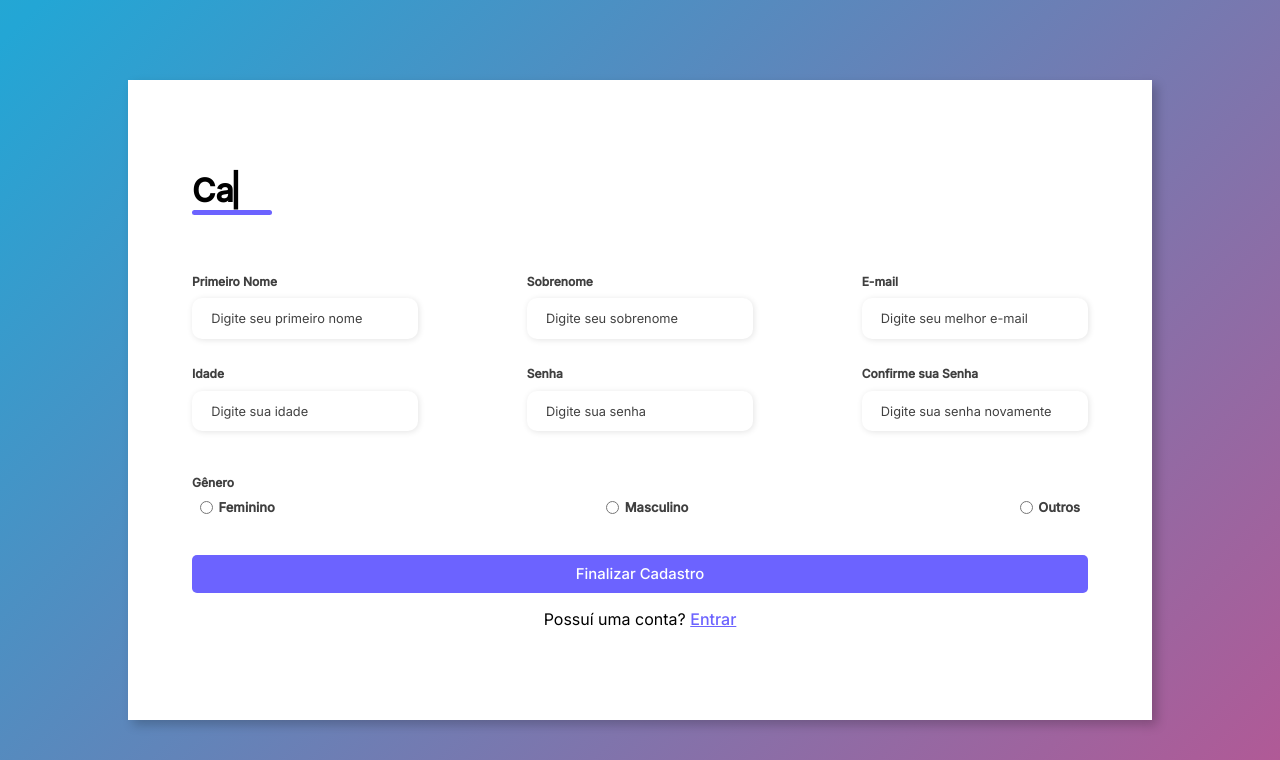
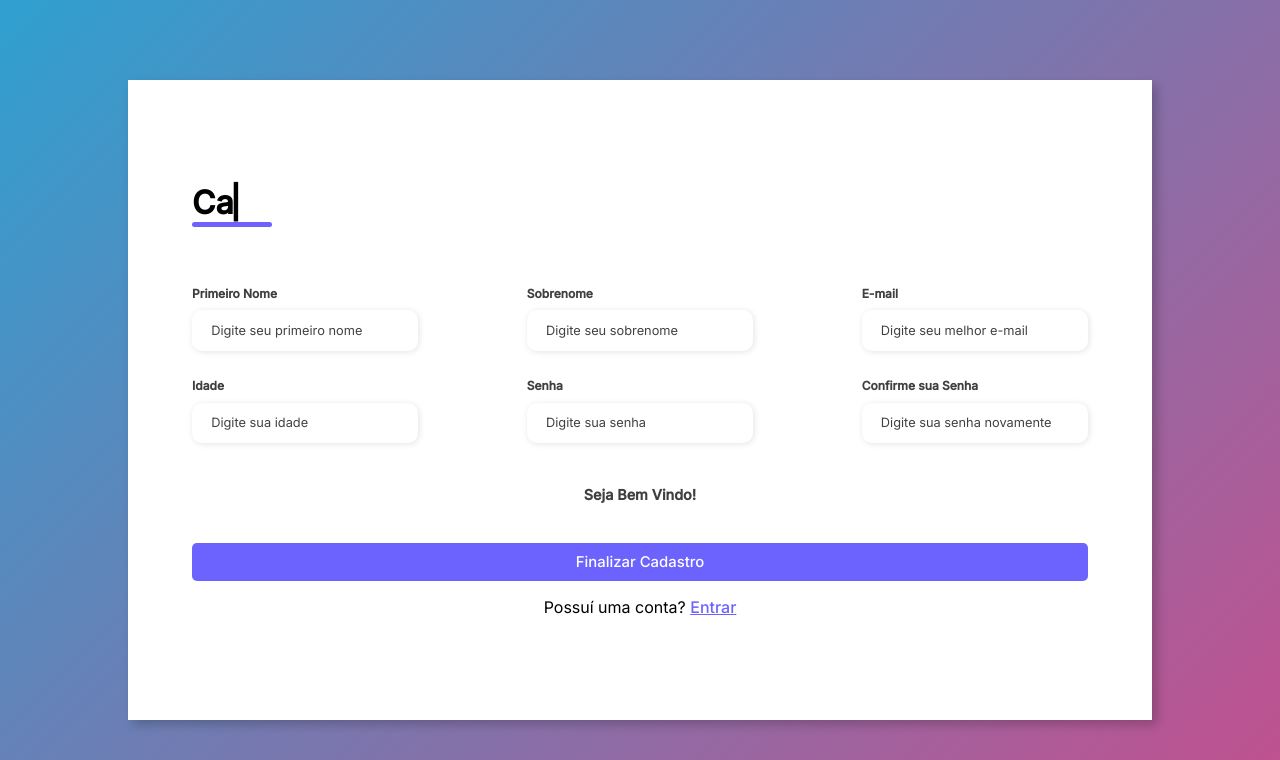
Before and after one commit to Ericofff/gestao_financeira, a PHP site: page / in a window 1280 px wide. Shown: the top 760 px of the page. Run offline with PHP 8.4, Linux system fonts and the light colour scheme; some libraries are stand-ins or nearby versions.

Commit message:
Mudança nos forms da animação e botão

```diff
--- a/css/cadastro.css
+++ b/css/cadastro.css
@@ -44,7 +44,7 @@ body {
 
 @keyframes entrada {
     0%{
-        transform: translateX(+50%);
+        transform: translateX(-50%);
     }
 }
 
@@ -56,7 +56,7 @@ body {
 
 @keyframes entrada2 {
     0%{
-        transform: translateX(-50%);
+        transform: translateX(+50%);
     }
 }
 
@@ -139,8 +139,7 @@ body {
     outline: 1px solid #6c63ff;
 }
 
-.input-box label,
-.gender-title h6 {
+.input-box label{
     font-size: 0.75rem;
     font-weight: 600;
     color: #000000c0;
@@ -149,12 +148,24 @@ body {
 .input-box input::placeholder {
     color: #000000be;
 }
+.gender-inputs{
+    display: flex;
+    justify-content: center;
+    align-items: center;
+}
 
 .gender-group {
     display: flex;
-    justify-content: space-between;
+    align-items: center;
     margin-top: 0.62rem;
     padding: 0 .5rem;
+}
+
+
+.gender-title h6 {
+    font-size: .9rem;
+    font-weight: 600;
+    color: #000000c0;
 }
 
 .gender-input {
--- a/css/style.css
+++ b/css/style.css
@@ -15,7 +15,7 @@ body {
     align-items: center;
     background-image: linear-gradient(-45deg, #ee7752, #e73c7e, #23a6d5, #23d5ab);
     background-size: 400% 400%;
-    animation: fundo 40s ease infinite;
+    animation: fundo 35s ease infinite;
   }
 
   @keyframes fundo{
--- a/index.php
+++ b/index.php
@@ -87,24 +87,7 @@
 
                 <div class="gender-inputs">
                     <div class="gender-title">
-                        <h6>Gênero</h6>
-                    </div>
-
-                    <div class="gender-group">
-                        <div class="gender-input">
-                          <input id="female" type="radio" name="gender">
-                          <label for="female">Feminino</label>
-                        </div>
-
-                        <div class="gender-input">
-                            <input id="male" type="radio" name="gender">
-                          <label for="male">Masculino</label>
-                        </div>
-
-                        <div class="gender-input">
-                          <input id="others" type="radio" name="gender">
-                          <label for="others">Outros</label>
-                      </div>
+                        <h6>Seja Bem Vindo!</h6>
                     </div>
               </div>
 
--- a/login.php
+++ b/login.php
@@ -13,7 +13,7 @@
 <body>
   <div class="container">
       <div class="form-image">
-          <img src="img/bg.svg" alt="">
+          <img src="img/login.svg" alt="">
       </div>
       <div class="form">
         <div class="sub-form">
@@ -38,7 +38,7 @@
 
               <div class="robot-inputs">
                   <div class="robot-title">
-                      <h6>Seja Bem-Vindo Novamente!</h6>
+                      <h6>É bom te ver denovo!</h6>
                   </div>
               </div>
 
```
Also changed, not shown: img/entrar.svg (added), img/login.svg (added).
